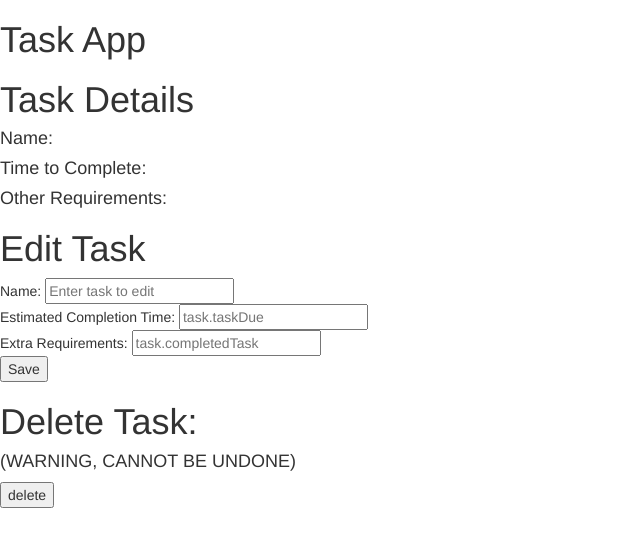
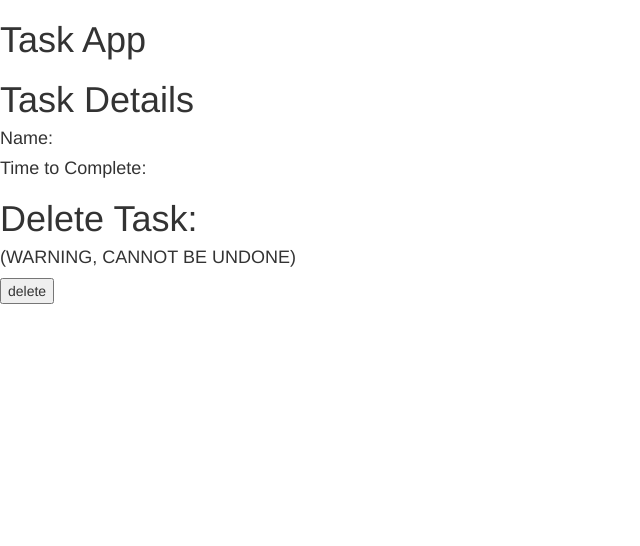
Before and after one commit to JaredHightower/AngularPartnerProject, an Angular app: page /detail/1 in a window 1280 px wide. Shown: the top 546 px of the page, without its empty margins (0-640 px from the left). Built offline with nearby package versions, Linux system fonts and the light colour scheme; no server answers.

Commit message:
removed the edit feature

```diff
--- a/src/app/app.module.ts
+++ b/src/app/app.module.ts
@@ -8,7 +8,7 @@ import { HttpClientModule, HttpClient } from '@angular/common/http';
 import { TaskService } from '../app/services/task.service';
 //import { TaskModule } from './modules/task/task.module';
 import { AddTaskComponent } from './components/add-task/add-task.component';
-import { EditTaskComponent } from './components/edit-task/edit-task.component';
+//import { EditTaskComponent } from './components/edit-task/edit-task.component';
 import { FormsModule } from '@angular/forms';
 import { DisplayTaskComponent } from './components/display-task/display-task.component';
 import { TaskDetailsComponent } from './components/task-details/task-details.component';
@@ -17,7 +17,6 @@ import { TaskDetailsComponent } from './components/task-details/task-details.com
     AppComponent,
     DisplayTaskComponent,
     AddTaskComponent,
-    EditTaskComponent,
     TaskDetailsComponent,
   ],
   imports: [BrowserModule, AppRoutingModule, FormsModule, HttpClientModule],
--- a/src/app/components/edit-task/edit-task.component.html
+++ b/src/app/components/edit-task/edit-task.component.html
@@ -1,4 +1,4 @@
-<div>
+<!-- <div>
   Name:
   <input [(ngModel)]="editTask.taskName" placeholder="Enter task to edit" />
   <br />
@@ -6,15 +6,11 @@
   <input
     type="number"
     [(ngModel)]="editTask.taskDue"
-    placeholder="task.taskDue"
+    placeholder="Edit Task Date"
   />
   <br />
   Extra Requirements:
-  <input
-    type="text"
-    [(ngModel)]="editTask.completedTask"
-    placeholder="task.completedTask"
-  />
+  <input type="text" [(ngModel)]="editTask.taskNotes" placeholder="Add Note" />
   <br />
   <button (click)="saveTask()">Save</button>
-</div>
+</div> -->
--- a/src/app/components/task-details/task-details.component.html
+++ b/src/app/components/task-details/task-details.component.html
@@ -2,12 +2,11 @@
   <h1>Task Details</h1>
   <h4>Name: {{ detailTask.taskName }}</h4>
   <h4>Time to Complete: {{ detailTask.taskDue }}</h4>
-  <h4>Other Requirements: {{ detailTask.completedTask }}</h4>
 </div>
 
 <div>
-  <h1>Edit Task</h1>
-  <app-edit-task></app-edit-task>
+  <!-- <h1>Edit Task</h1>
+  <app-edit-task></app-edit-task> -->
 </div>
 
 <div>
--- a/src/app/models/task.ts
+++ b/src/app/models/task.ts
@@ -1,6 +1,7 @@
 export class Task {
   'id': number;
   'taskName': string;
-  'taskDue': string;
-  'completedTask': boolean;
+  'taskDue': number;
+  'completedTask': number;
+  'taskNotes': string;
 }
--- a/task.json
+++ b/task.json
@@ -2,9 +2,8 @@
   "Tasks": [
     {
       "taskName": "Clean Car",
-      "taskDue": "Today",
-      "completedTask": "false",
-      "id": 0
+      "taskDue": "somedayagain",
+      "id": 1
     }
   ]
 }
```
